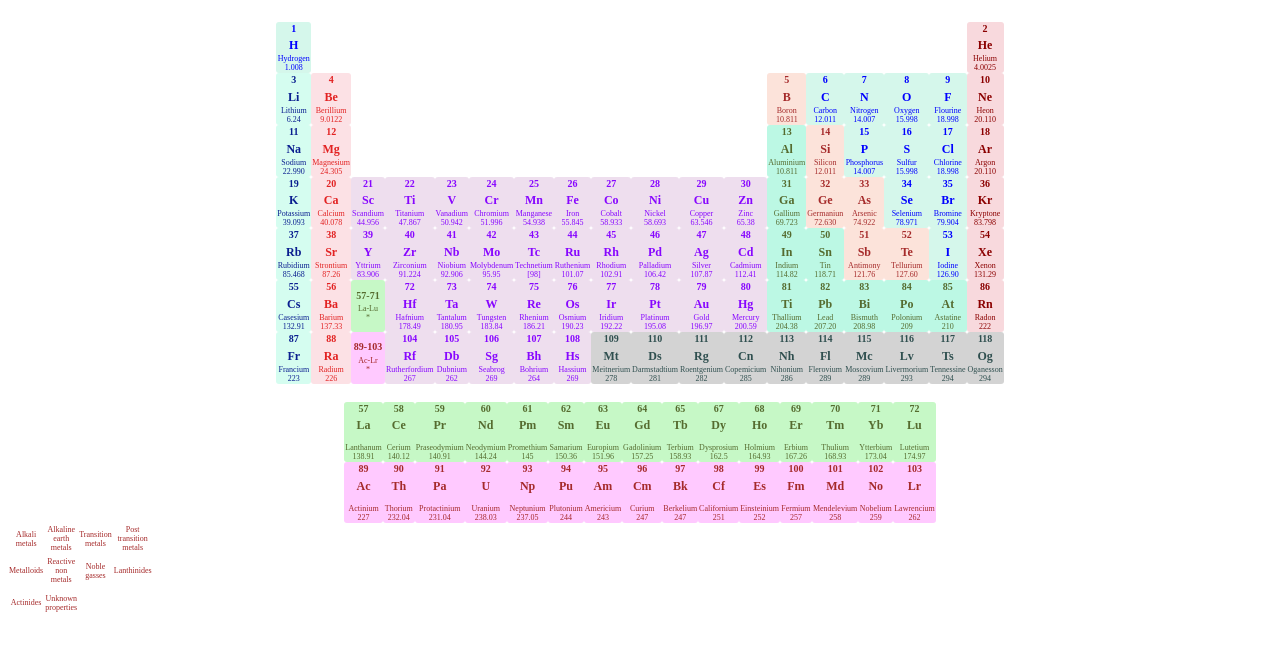
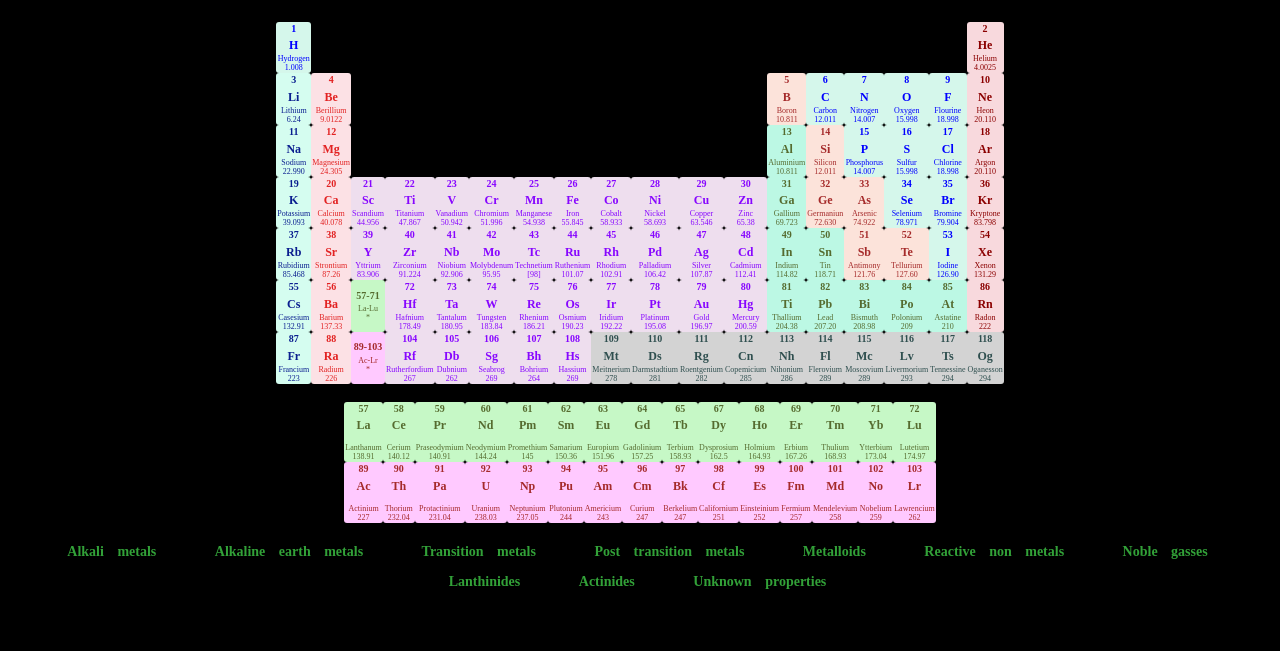
Before and after one commit to Shazme-Kalam/periodic-table.5, a plain HTML site: page index.html in a window 1280 px wide. Shown: the part 77-728 px from the top of the page. Drawn offline with Linux system fonts and the light colour scheme.

Commit message:
color change

```diff
--- a/css/style.css
+++ b/css/style.css
@@ -95,3 +95,10 @@ li::before{
     margin: 10px;
     padding: 20px;
 }
+#zzz{
+    color: rgb(50, 161, 56);
+    font-weight: 700;
+    word-spacing: 10px;
+    text-align: center;
+    line-height: 30px;
+}
--- a/index.html
+++ b/index.html
@@ -8,7 +8,7 @@
     <link rel="stylesheet" href="css/style.css">
 </head>
 
-<body>
+<body bgcolor="black">
     <center>
         <header>
             <table>
@@ -456,26 +456,23 @@
     </center>
 
     <footer>
-        <table>
-            <tr class="mtl">
-                <td>Alkali metals</td>
-                <td>Alkaline earth metals</td>
-                <td>Transition metals</td>
-                <td>Post transition metals</td>
-            </tr>
-            <tr class="mtl">
-                <td>Metalloids</td>
-                <td>Reactive non metals</td>
-                <td>Noble gasses</td>
-                <td>Lanthinides</td>
-            </tr>
-            <tr class="mtl">
+        <span>
 
-                <td>Actinides</td>
-                <td>Unknown properties</td>
-            </tr>
+            <ul id="zzz">
+                <li>Alkali metals</li>
+                <li>Alkaline earth metals</li>
+                <li>Transition metals</li>
+                <li>Post transition metals</li>
+                <li>Metalloids</li>
+                <li>Reactive non metals</li>
+                <li>Noble gasses</li>
+                <li>Lanthinides</li>
+                <li>Actinides</li>
+                <li>Unknown properties</li>
 
-        </table>
+
+            </ul>
+        </span>
     </footer>
 
 
```
